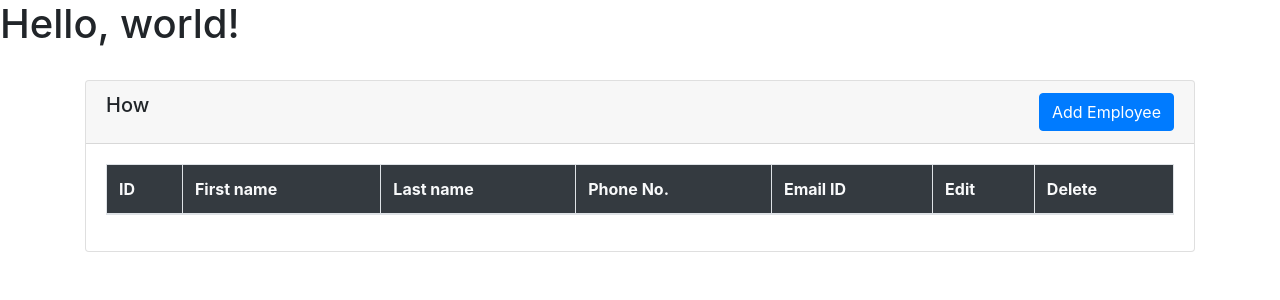
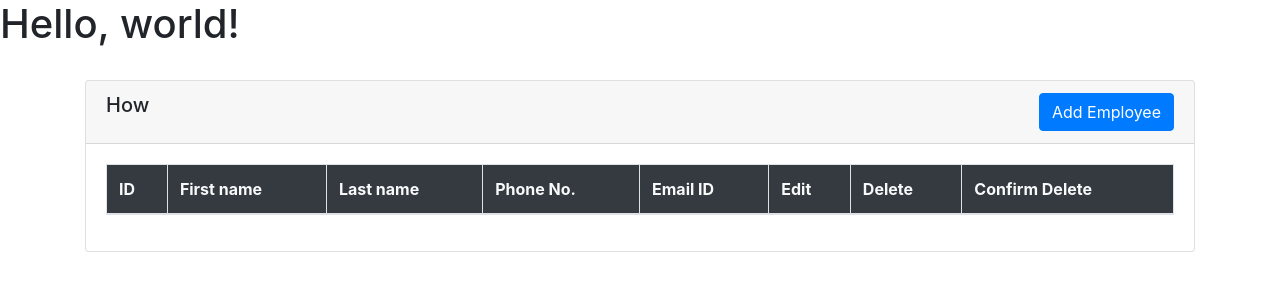
Before and after one commit to kaustubh2802/Blog, a CodeIgniter app: page /blog/employee in a window 1280 px wide. Shown: the top 300 px of the page. Run offline with CodeIgniter, Linux system fonts and the light colour scheme; data that the repository does not hold is empty.

Commit message:
problem [confirm delte]

```diff
--- a/application/config/routes.php
+++ b/application/config/routes.php
@@ -32,6 +32,19 @@ $route['employee/update/(:any)'] = "Frontend/EmployeeController/update/$1";
 $route['employee/delete/(:any)'] = "Frontend/EmployeeController/delete/$1";
 
 
+$route['employee/confirmdelete/(:any)']['DELETE'] = "Frontend/EmployeeController/delete/$1";
+// $route['employee/confirmdelete/(:any)'] = "Frontend/EmployeeController/delete/$1";
+
+
+
+
+
+
+
+
+
+
+// url: "/employee/confirmdelete/"+id, ajax = type: "DELETE",
 
 
 // Check the current status of your repository
--- a/application/views/frontend/employee.php
+++ b/application/views/frontend/employee.php
@@ -21,6 +21,7 @@
                                     <!-- <th>Action</th> -->
                                     <th>Edit</th>
                                     <th>Delete</th>
+                                    <th>Confirm Delete</th>
                                 </tr>
                             </thead>
 
@@ -40,6 +41,9 @@
                                     <td>
                                         <a href="<?php echo base_url('employee/delete/'.$row->id); ?>" class="btn btn-danger btn-sm">Delete</a>
                                     </td>
+                                    <td>
+                                        <button type="button" class="btn btn-danger confirm-delete" value="<?php echo $row->id; ?>">Confirm Delete</button>
+                                    </td>
                                 </tr>
                                 <?php endforeach; ?>
                             </tbody>
--- a/application/views/template/footer.php
+++ b/application/views/template/footer.php
@@ -1,7 +1,35 @@
 
+<!-- <script src="https://code.jquery.com/jquery-3.7.1.js" integrity="sha256-eKhayi8LEQwp4NKxN+CfCh+3qOVUtJn3QNZ0TciWLP4=" crossorigin="anonymous"></script> -->
 <script src="https://cdn.jsdelivr.net/npm/jquery@3.5.1/dist/jquery.slim.min.js" integrity="sha384-DfXdz2htPH0lsSSs5nCTpuj/zy4C+OGpamoFVy38MVBnE+IbbVYUew+OrCXaRkfj" crossorigin="anonymous"></script>
     <script src="https://cdn.jsdelivr.net/npm/bootstrap@4.6.2/dist/js/bootstrap.bundle.min.js" integrity="sha384-Fy6S3B9q64WdZWQUiU+q4/2Lc9npb8tCaSX9FK7E8HnRr0Jz8D6OP9dO5Vg3Q9ct" crossorigin="anonymous"></script>
 
+    <!-- confirm-delete -->
+    <script>
 
+      $(document).ready(function () {
+
+        $('.confirm-delete').click(function(e){
+          e.preventDefault();
+
+          confirmDialog = confirm("Are you sure? you want to delete this data?");
+          if(confirmDialog)
+          {
+            var id = $(this).val();
+            // alert(id);
+            $.ajax({
+              type: "DELETE",
+              url: "/employee/confirmdelete/"+id,
+              success: function (response){
+                alert("Record is deleted !");
+                window.location.reload();
+              }
+            });
+
+        }
+
+      });
+
+    });
+    </script>
   </body>
 </html>
```
